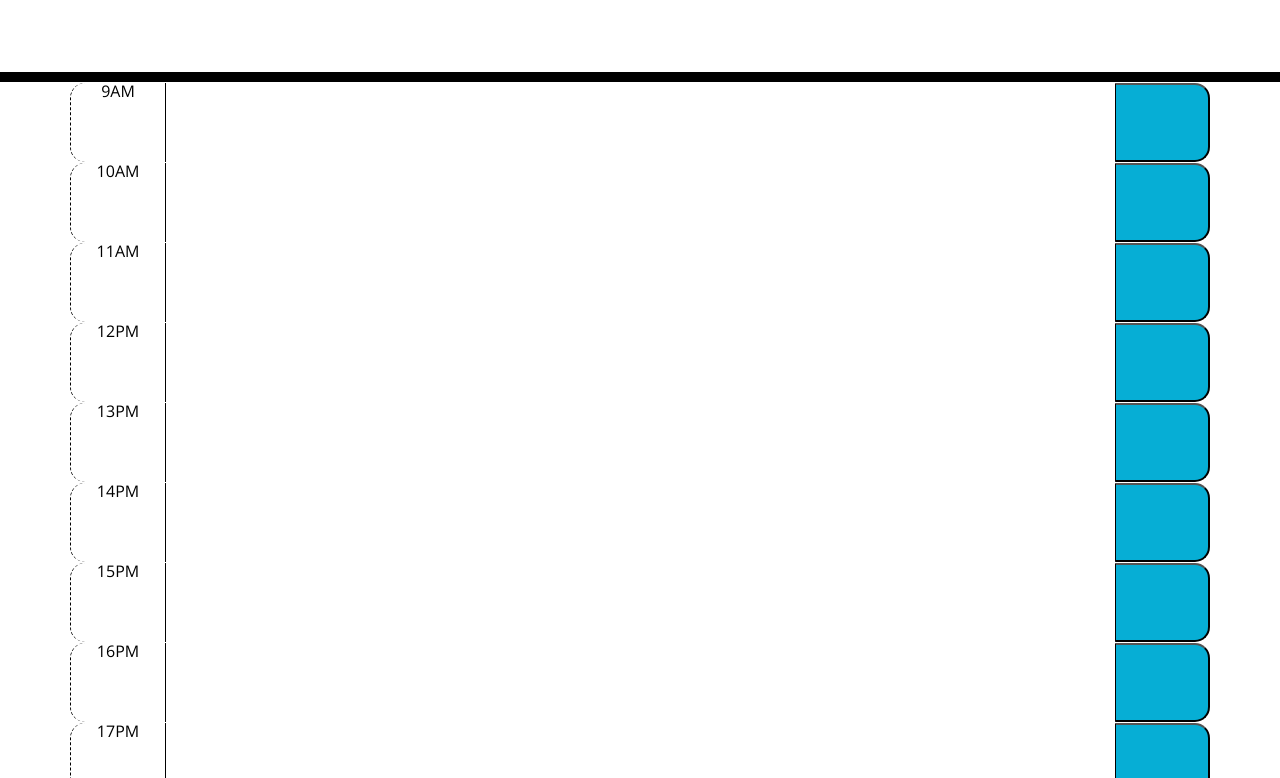
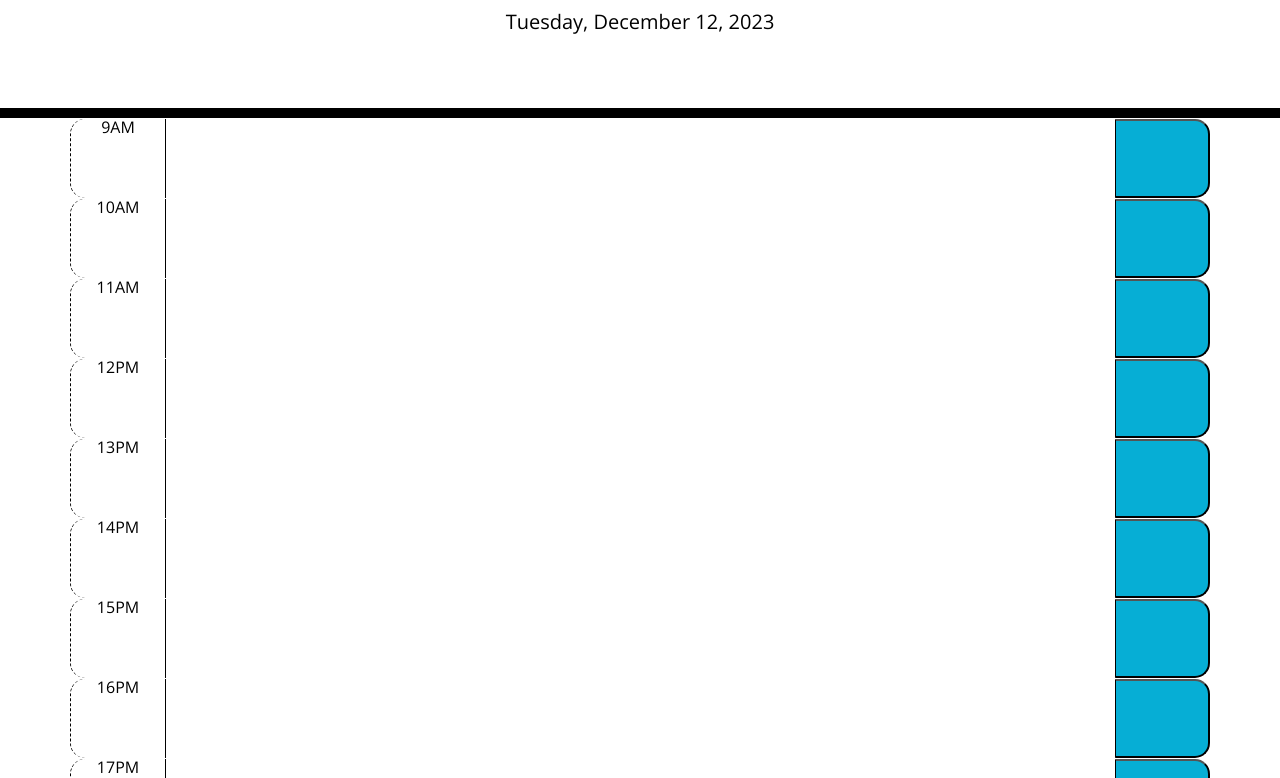
Before and after one commit to enx-code/Work-Day-Scheduler, a plain HTML site: page index.html in a window 1280 px wide. Shown: the part 169-947 px from the top of the page. Drawn offline with nearby package versions, Linux system fonts and the light colour scheme.

Commit message:
added cuurrent time

```diff
--- a/index.html
+++ b/index.html
@@ -77,8 +77,8 @@
         <textarea class="col-md-10"></textarea>
         <button class="col-md-1 saveBtn"></button>
       </div>
-    <script src="./script.js"></script>
-    <script src="https://cdnjs.cloudflare.com/ajax/libs/jquery/3.2.1/jquery.min.js"></script>
+      <script src="https://ajax.googleapis.com/ajax/libs/jquery/3.5.1/jquery.min.js"></script>
+      <script src="script.js"></script>
     <script src="//ajax.googleapis.com/ajax/libs/jquery/1.9.1/jquery.min.js"></script>
     <script src="https://cdn.jsdelivr.net/npm/dayjs@1/dayjs.min.js"></script>
     <script>
--- a/script.js
+++ b/script.js
@@ -1,6 +1,12 @@
 console.log("hello")
 $(document).ready(function () {
-
+    function updateCurrentDay() {
+      const currentDay = dayjs().format("dddd, MMMM D, YYYY");
+      $("#currentDay").text(currentDay);
+      return currentDay
+    }
+    console.log(updateCurrentDay())
+console.log("hello from jquery")
 
 
 });
```
